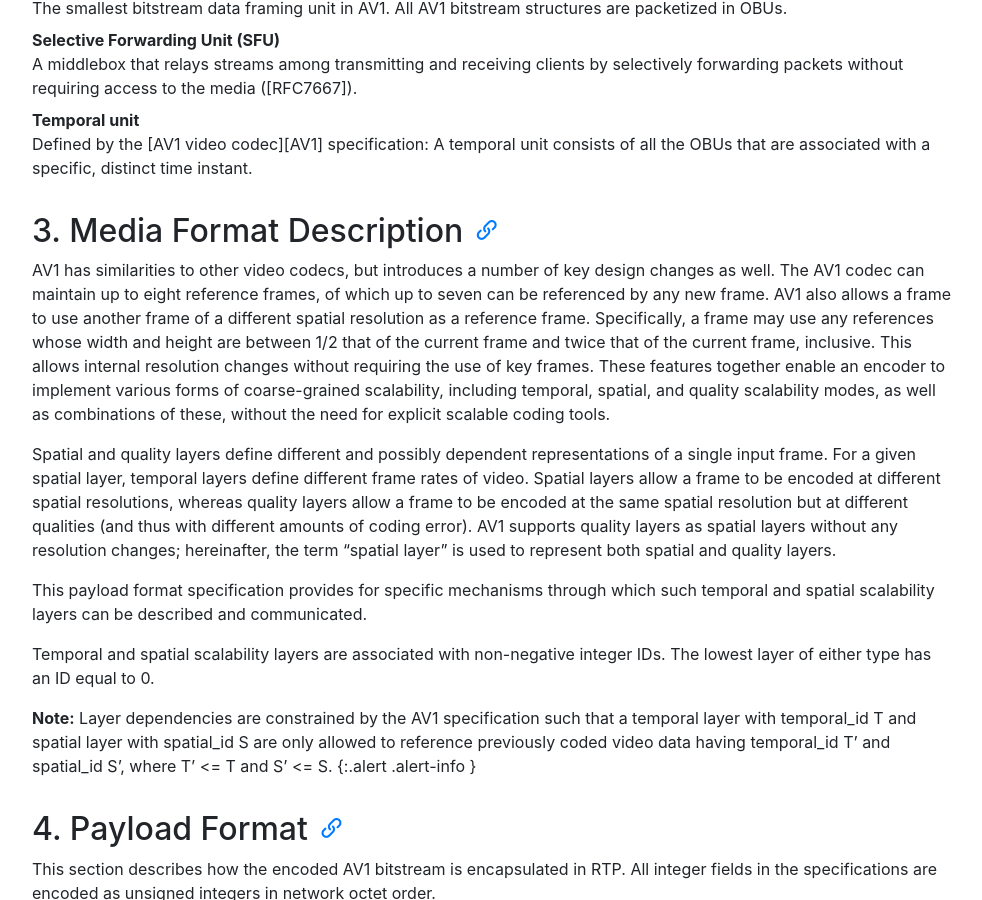
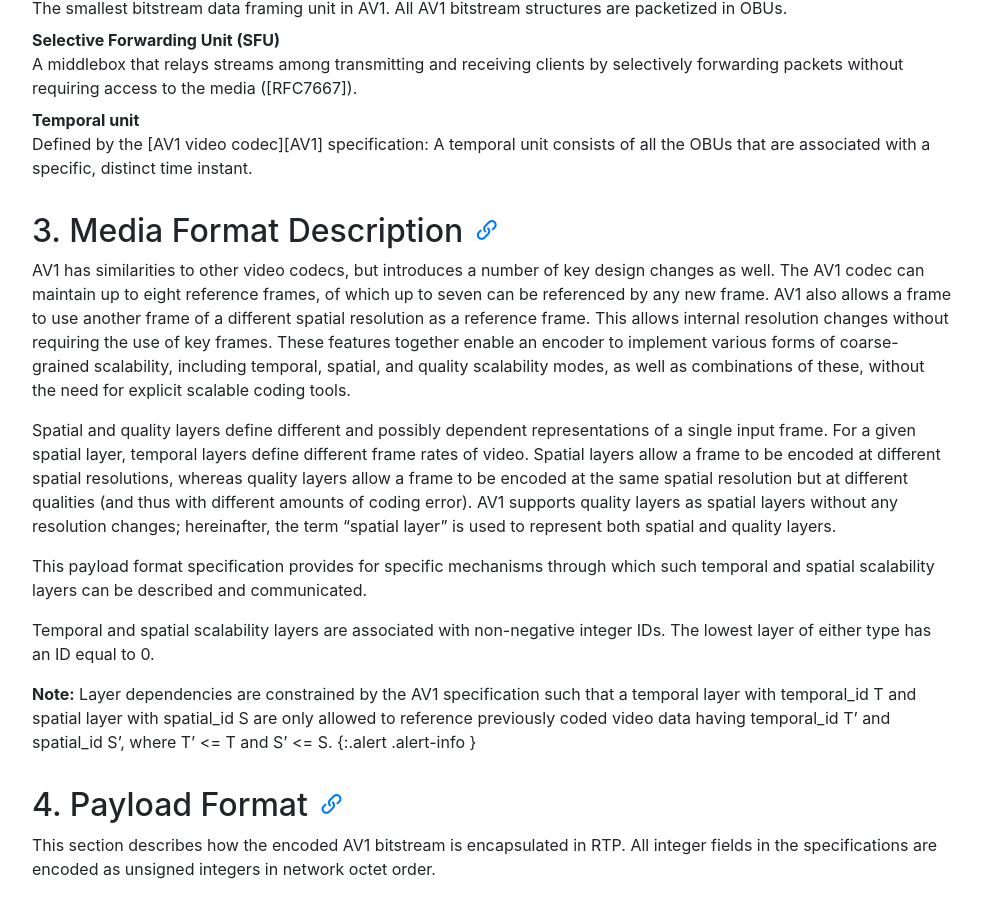
Before and after one commit to AOMediaCodec/av1-rtp-spec, a Jekyll site: the page built from index.md, in a window 1280 px wide and 900 px high, scrolled down 2552 px. Shown: the whole window, without its empty margins (53-1035 px from the left). Built offline with Jekyll 4.4.1, drawn with Linux system fonts in a browser that asks for light colours; nearby versions of some CDN libraries.

Commit message:
Removed incorrect statement about spatial boundaries for reference frames.

```diff
--- a/av1-rtp-spec.md
+++ b/av1-rtp-spec.md
@@ -68,7 +68,7 @@ Temporal unit
 
 ## 3. Media Format Description
 
-AV1 has similarities to other video codecs, but introduces a number of key design changes as well. The AV1 codec can maintain up to eight reference frames, of which up to seven can be referenced by any new frame. AV1 also allows a frame to use another frame of a different spatial resolution as a reference frame. Specifically, a frame may use any references whose width and height are between 1/2 that of the current frame and twice that of the current frame, inclusive. This allows internal resolution changes without requiring the use of key frames. These features together enable an encoder to implement various forms of coarse-grained scalability, including temporal, spatial, and quality scalability modes, as well as combinations of these, without the need for explicit scalable coding tools.
+AV1 has similarities to other video codecs, but introduces a number of key design changes as well. The AV1 codec can maintain up to eight reference frames, of which up to seven can be referenced by any new frame. AV1 also allows a frame to use another frame of a different spatial resolution as a reference frame. This allows internal resolution changes without requiring the use of key frames. These features together enable an encoder to implement various forms of coarse-grained scalability, including temporal, spatial, and quality scalability modes, as well as combinations of these, without the need for explicit scalable coding tools.
 
 Spatial and quality layers define different and possibly dependent representations of a single input frame. For a given spatial layer, temporal layers define different frame rates of video. Spatial layers allow a frame to be encoded at different spatial resolutions, whereas quality layers allow a frame to be encoded at the same spatial resolution but at different qualities (and thus with different amounts of coding error). AV1 supports quality layers as spatial layers without any resolution changes; hereinafter, the term "spatial layer" is used to represent both spatial and quality layers.
 
```
